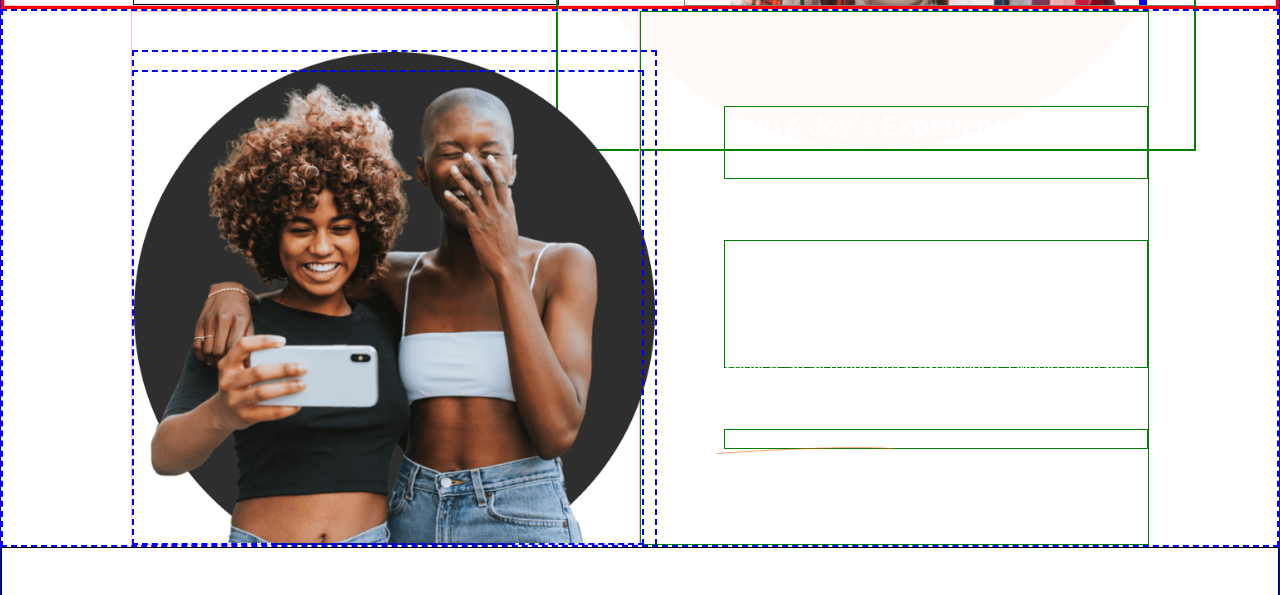
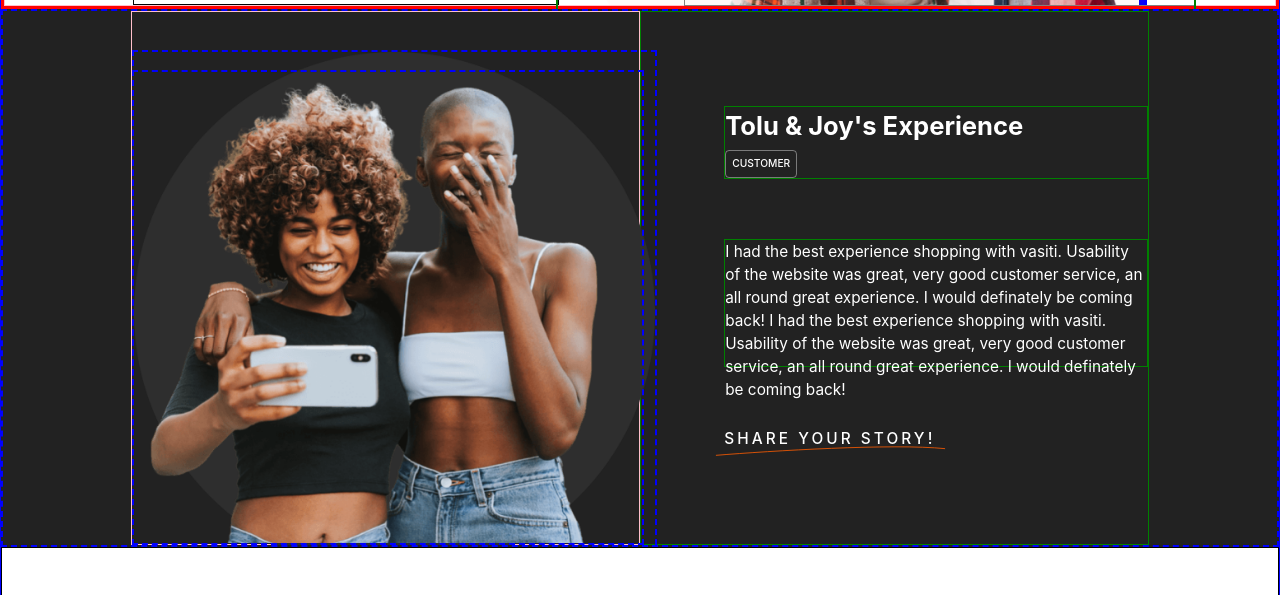
Before and after one commit to PTBYSR/vasiti, a React (Create React App) app: page / in a window 1280 px wide. Shown: the part 690-1285 px from the top of the page. Built offline with nearby package versions, Linux system fonts and the light colour scheme; no server answers; the database is empty; a web font is replaced by a local one.

Commit message:
banner styling

```diff
--- a/src/pages/Homepage/Banner/Banner.element.js
+++ b/src/pages/Homepage/Banner/Banner.element.js
@@ -7,7 +7,8 @@ export const BannerSection = styled.section`
     position: relative;
     overflow: hidden;
     gap: 0rem;
-    color: ${props => props.change ? props.change : "white"};
+    flex-direction: ${props => props.change ? "row-reverse" : "row"};
+    background-color: ${props => props.change ? "var(--bg-light-pink)" : "var(--bg-gray)"};
 `
 export const Ellipse = styled.img`
     border: 2px dashed blue;
@@ -33,33 +34,36 @@ export const HeadingSection = styled.div`
     justify-content: space-around;
     padding: 5vw 0vw 5vw 6.5vw;
     gap: 0rem;
+    color: ${props => props.change ? "var(--fc-top-nav)" : "var(--bg-white)"};
+    padding: ${props => props.change ? "5vw 6.5vw 5vw 0vw" : "5vw 0vw 5vw 6.5vw"};
 `
 export const HeadingWrapper = styled.div`
     border: 1px solid green;
 `
 export const Share = styled.div`
-    border: 1px solid green;
     position:relative;
-`
+    `
 export const Slash = styled.img`
-    width: 14vw;
+    width: 18vw;
     position: absolute;
     left: -9px;
     bottom: -6px;
-`
+    `
 export const TextBody = styled.div`
     border: 1px solid green;
     height: 10vw
-`
+    `
 export const ShareBtn = styled.div`
-    font-size: .97vw;
+    font-size: 1.2vw;
     letter-spacing: 0.2em;
     cursor: pointer;
-`
+    color: ${props => props.change ? "var(--orange)" : ""}
+    `
 export const Customer = styled.p`
     display: inline-block;
     padding: 5px 6px;
     border: 1px solid rgba(255, 255, 255, 0.4);
     border-radius: 4px;
     margin-top: 5px;
-`
+    color: ${props => props.change ? "var(--orange)" : "var(--fc-white)"};
+    `
--- a/src/pages/Homepage/Banner/Banner.js
+++ b/src/pages/Homepage/Banner/Banner.js
@@ -18,13 +18,14 @@ import slash from './slash.svg'
 
 
 const Banner = ({change}) => {
+  console.log(change, "caahnerrerer")
   return (
-    <BannerSection className='flex'>
+    <BannerSection change={change}className='flex'>
     <ImageSection>
       <Ellipse src={ellipse}></Ellipse>
       <Girls src={blackGirls}></Girls>
     </ImageSection>
-    <HeadingSection className='text-white text-white ff-inter flex'>
+    <HeadingSection change={change} className='ff-inter flex'>
       <HeadingWrapper>
         <h1 className='fw-700 ' style={{fontSize: "2vw"}}>Tolu & Joy's Experience</h1>
         <Customer className="fw-500" style={{fontSize: ".8vw"}}>CUSTOMER</Customer>
@@ -33,7 +34,7 @@ const Banner = ({change}) => {
         <p className="fw-400 fs-18" style={{fontSize:"1.2vw"}}>I had the best experience shopping with vasiti. Usability of the website was great, very good customer service, an all round great experience. I would definately be coming back! I had the best experience shopping with vasiti. Usability of the website was great, very good customer service, an all round great experience. I would definately be coming back!</p>
       </TextBody>
       <Share>
-       <ShareBtn className="fw-500">SHARE YOUR STORY</ShareBtn>
+       <ShareBtn change={change}className="fw-500">SHARE YOUR STORY!</ShareBtn>
        <Slash src={slash} alt=""></Slash>
       </Share>
     </HeadingSection>
--- a/src/pages/Homepage/Homepage.js
+++ b/src/pages/Homepage/Homepage.js
@@ -10,15 +10,16 @@ import Footer from './Footer/Footer'
 
 
 const Homepage = () => {
+  const changeValue = true
   return (
     <div>
       <LandingWrapper>
           <Nav />
           <Landing />
       </LandingWrapper>
+        <Banner/>
+        <Testimonials />
         <Banner change={true}/>
-        <Testimonials />
-        <Banner change={false}/>
         <Testimonials />
         <Footer />
     </div>
--- a/src/pages/Homepage/Testimonials/Testimonials.js
+++ b/src/pages/Homepage/Testimonials/Testimonials.js
@@ -17,7 +17,6 @@ const Testimonials = () => {
 
   useEffect(() => {
     const q = query(collection(db, 'user'))
-    console.log(q)
     const unsub = onSnapshot(q, (querySnapshot) => {
       setTestimonials(
         querySnapshot.docs.map((doc) => ({
@@ -25,7 +24,6 @@ const Testimonials = () => {
         }))
 
     )})
-    console.log(testimonials)
   },[])
 
   return (
```
